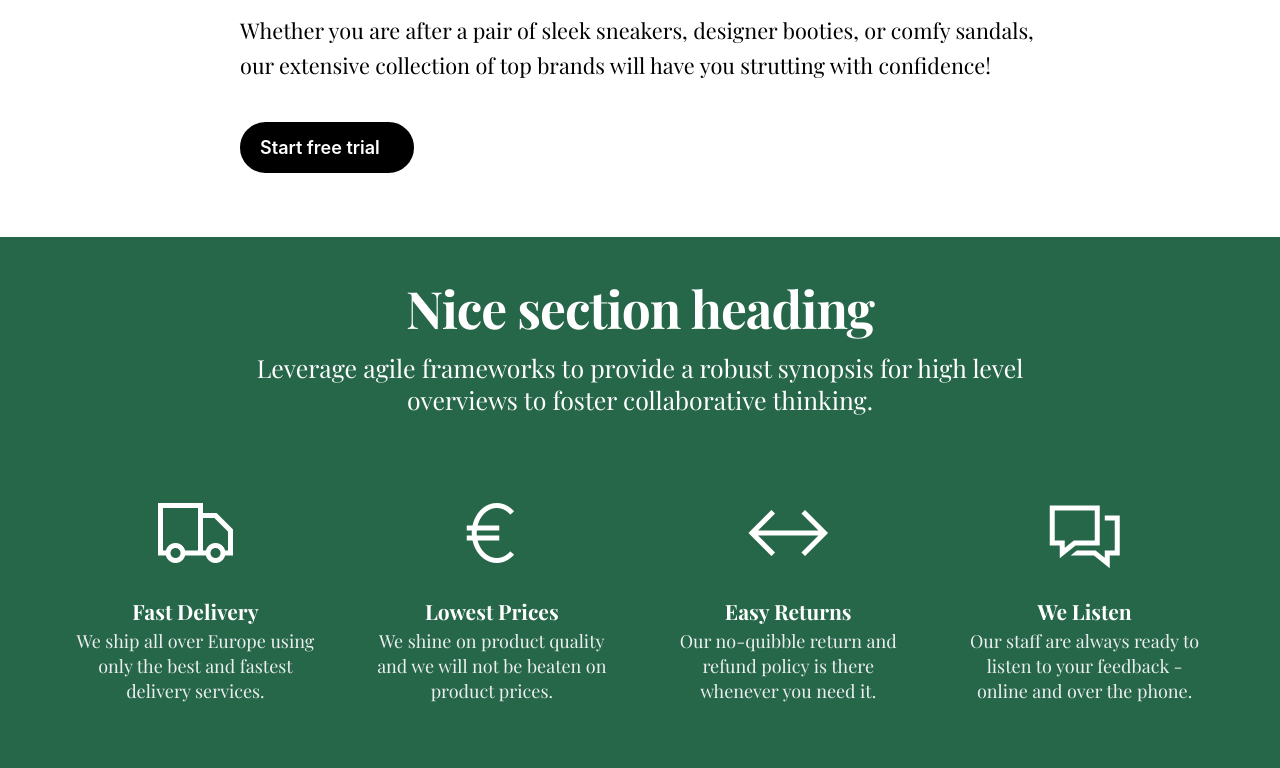
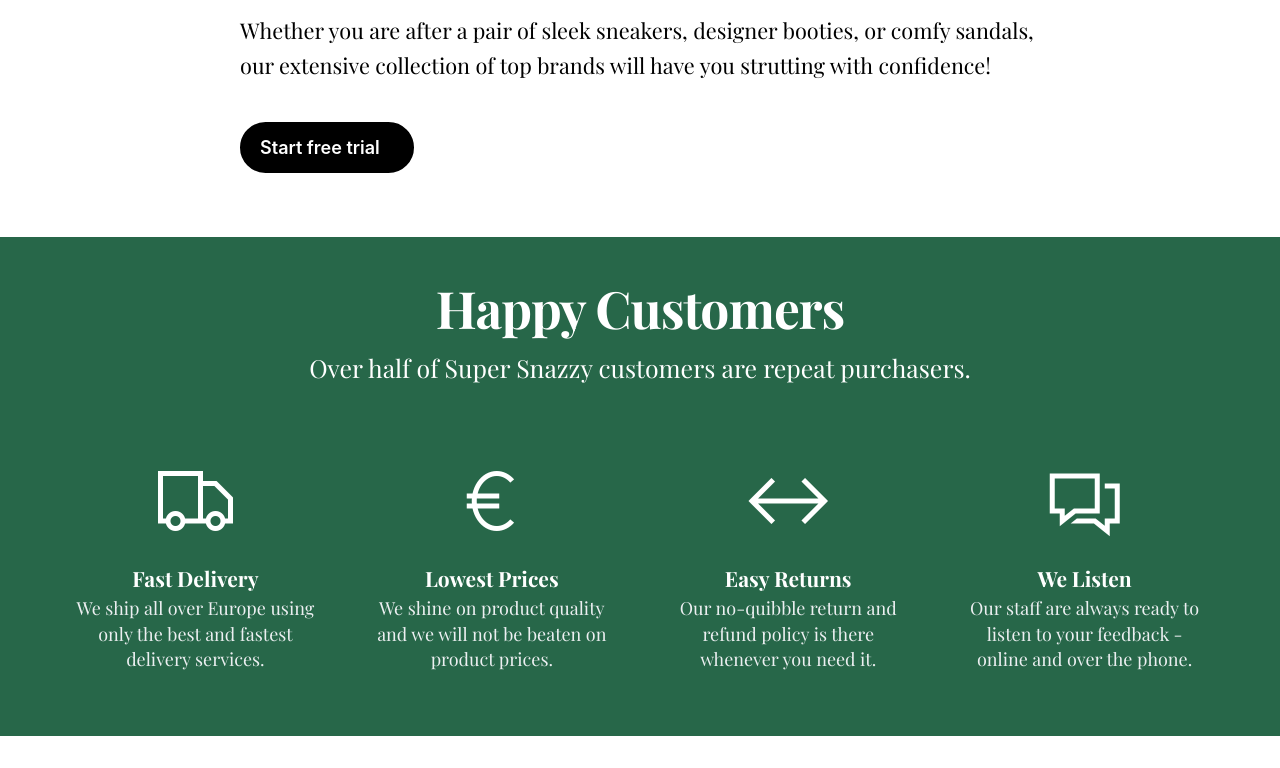
Before and after one commit to rafactavares/rafactavares.github.io, a plain HTML site: page portfolio/fashion/index.html in a window 1280 px wide. Shown: the part 4440-5208 px from the top of the page. After the commit the page ends 5176 px from the top, so only its background shows below. Drawn offline with nearby package versions, Linux system fonts and the light colour scheme; files whose address does not match are found by name.

Commit message:
Add files via upload

```diff
--- a/portfolio/fashion/index.html
+++ b/portfolio/fashion/index.html
@@ -157,8 +157,8 @@
 	<!-- section starts here -->
 
     <section class="theme-dark section-selector-4"><div class="col-1 text-center">
-        <h2>Nice section heading</h2>
-        <h3>Leverage agile frameworks to provide a robust synopsis for high level overviews to foster collaborative thinking.</h3>
+        <h2>Happy Customers</h2>
+        <h3>Over half of Super Snazzy customers are repeat purchasers.</h3>
     </div>
 
 
```
